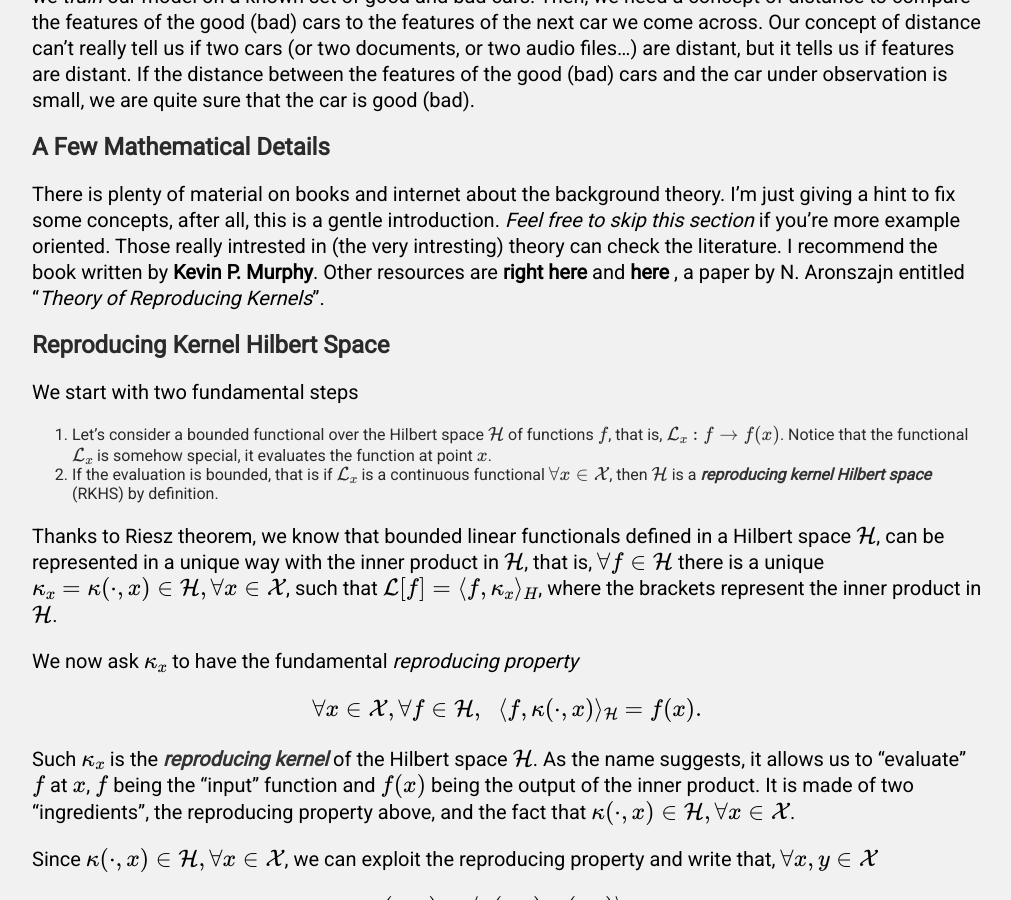
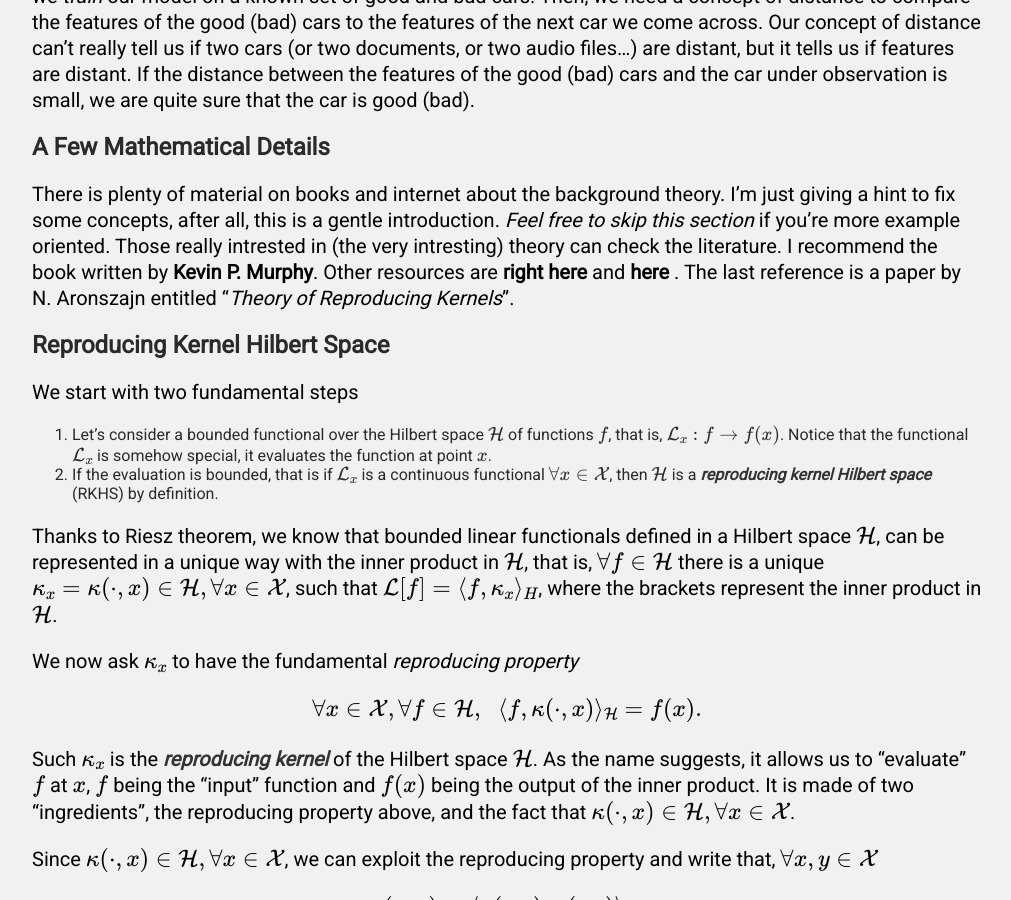
Before and after one commit to FullSimplify/FullSimplify.github.io, a Jekyll site: the page built from _posts/2000-01-02-Support-Vector-Machines,-a-Gentle-Introduction.md, in a window 1280 px wide and 900 px high, scrolled down 681 px. Shown: the whole window, without its empty margins (133-1144 px from the left). Built offline with Jekyll 4.4.1, drawn with Linux system fonts in a browser that asks for light colours; formulas are drawn with MathJax 3.

Commit message:
Update 2000-01-02-Support-Vector-Machines,-a-Gentle-Introduction.md

```diff
--- a/_posts/2000-01-02-Support-Vector-Machines,-a-Gentle-Introduction.md
+++ b/_posts/2000-01-02-Support-Vector-Machines,-a-Gentle-Introduction.md
@@ -20,7 +20,7 @@
 ## A Few Mathematical Details
 
 
-There is plenty of material on books and internet about the background theory. I'm just giving a hint to fix some concepts, after all, this is a gentle introduction. *Feel free to skip this section* if you're more example oriented. Those really intrested in (the very intresting) theory can check the literature. I recommend the book written by <a target="_blank" href='http://www.cs.ubc.ca/~murphyk/MLbook/index.html'>Kevin P. Murphy</a>. Other resources are <a target="_blank" href='http://www.stats.ox.ac.uk/~sejdinov/teaching/atml14/Theory_2014.pdf'>right here</a> and <a target="_blank" href='http://hunch.net/~learning/aron.pdf'> here </a>, a paper by N. Aronszajn entitled "*Theory of Reproducing Kernels*".
+There is plenty of material on books and internet about the background theory. I'm just giving a hint to fix some concepts, after all, this is a gentle introduction. *Feel free to skip this section* if you're more example oriented. Those really intrested in (the very intresting) theory can check the literature. I recommend the book written by <a target="_blank" href='http://www.cs.ubc.ca/~murphyk/MLbook/index.html'>Kevin P. Murphy</a>. Other resources are <a target="_blank" href='http://www.stats.ox.ac.uk/~sejdinov/teaching/atml14/Theory_2014.pdf'>right here</a> and <a target="_blank" href='http://hunch.net/~learning/aron.pdf'> here </a>. The last reference is a paper by N. Aronszajn entitled "*Theory of Reproducing Kernels*".
 
 ## Reproducing Kernel Hilbert Space
 
```
